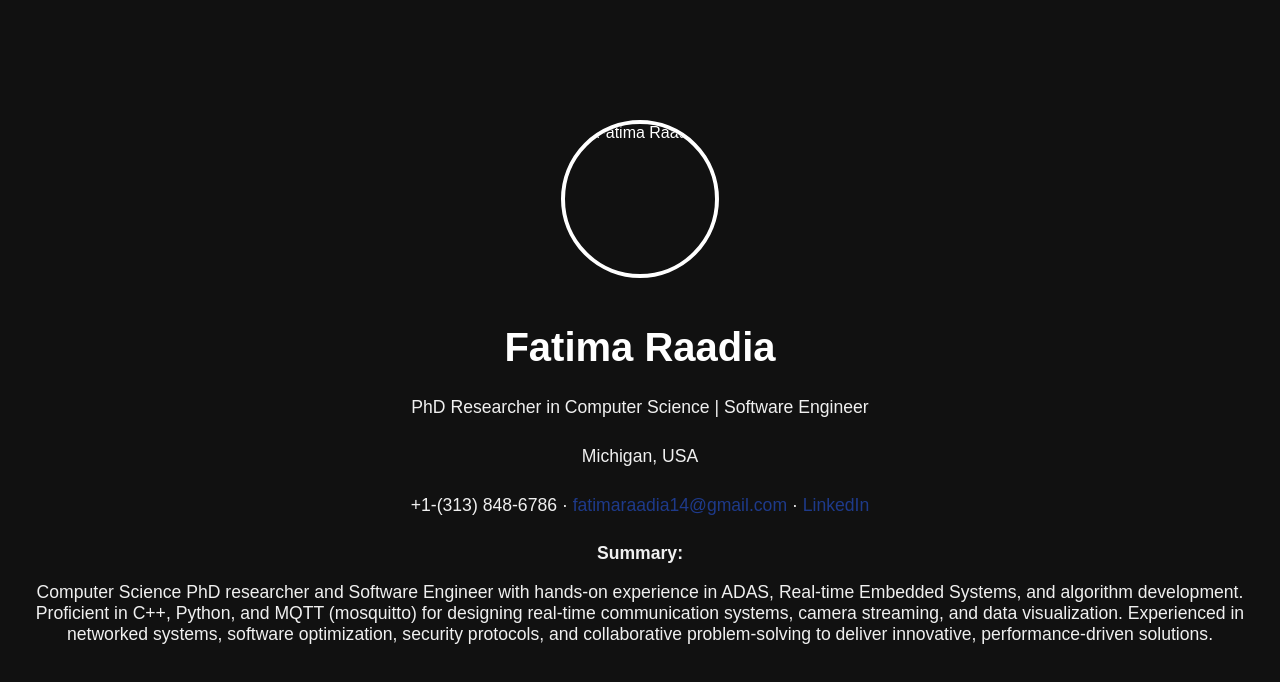
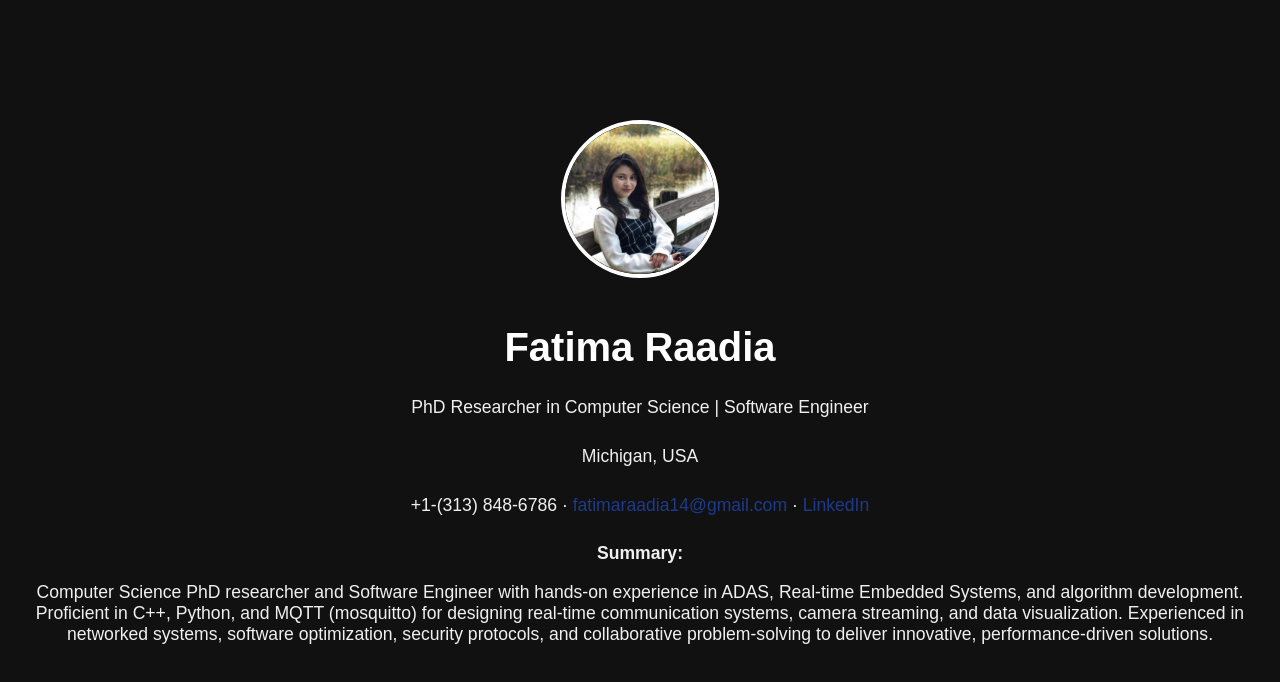
Before and after one commit to fatimaraadia/fatimaraadia.github.io, a plain HTML site: page index.html in a window 1280 px wide. Drawn offline with nearby package versions, Linux system fonts and the light colour scheme; a script that the page names is missing.

Commit message:
Update index.html

```diff
--- a/index.html
+++ b/index.html
@@ -4,7 +4,7 @@
   <meta charset="UTF-8">
   <meta name="viewport" content="width=device-width, initial-scale=1.0">
   <meta name="description" content="Personal website of Fatima Raadia, PhD researcher and Software Engineer.">
-  <title>Fatima Raadia - Tech Enthusiast</title>
+  <title>Fatima Raadia - Portfolio Website</title>
   <script src="https://cdn.jsdelivr.net/particles.js/2.0.0/particles.min.js"></script>
   <style>
     /* Full-screen particle container */
@@ -86,7 +86,7 @@
   <!-- Main Content -->
   <header>
     <!-- Profile Image -->
-    <img src="profile-pic.jpg" alt="Fatima Raadia" class="profile-img">
+    <img src="propic.jpg" alt="Fatima Raadia" class="profile-img">
 
     <!-- Name and Contact Info -->
     <h1>Fatima Raadia</h1>
```
